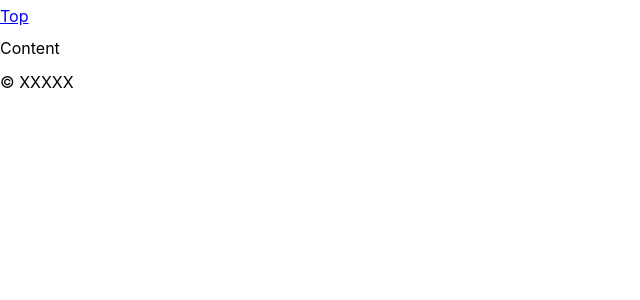
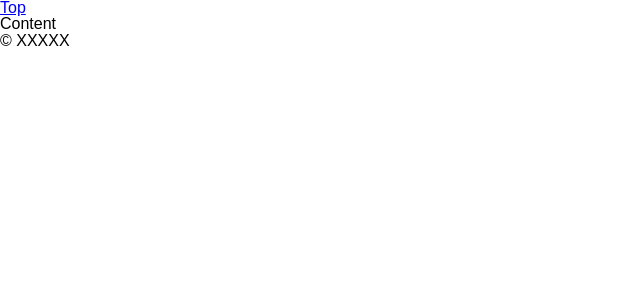
Before and after one commit to garrettboatman/Blank-Theme-Jekyll, a Jekyll site: the page built from index.html, in a window 1280 px wide. Shown: the top 300 px of the page, without its empty margins (0-640 px from the left). Built offline with Jekyll 4.4.1, drawn with Linux system fonts in a browser that asks for light colours.

Commit message:
htmlルートからフォント指定を削除。bodyのfont-familyをsans-serifのみに変更

```diff
--- a/css/_default.scss
+++ b/css/_default.scss
@@ -2,15 +2,8 @@
   サイト全体のレイアウト
 */
 
-html {
-  font-size: 62.5%;
-  line-height: 150%;
-}
-
 body {
-  font-family: -apple-system, BlinkMacSystemFont, "Helvetica Neue", YuGothic, "ヒラギノ角ゴ ProN W3", Hiragino Kaku Gothic ProN, Arial, "メイリオ", Meiryo, sans-serif;
-  font-size: 1.6rem;
-  line-height: 2;
+  font-family: sans-serif;
 }
 
 @media screen and (min-width: 768px) {
```
